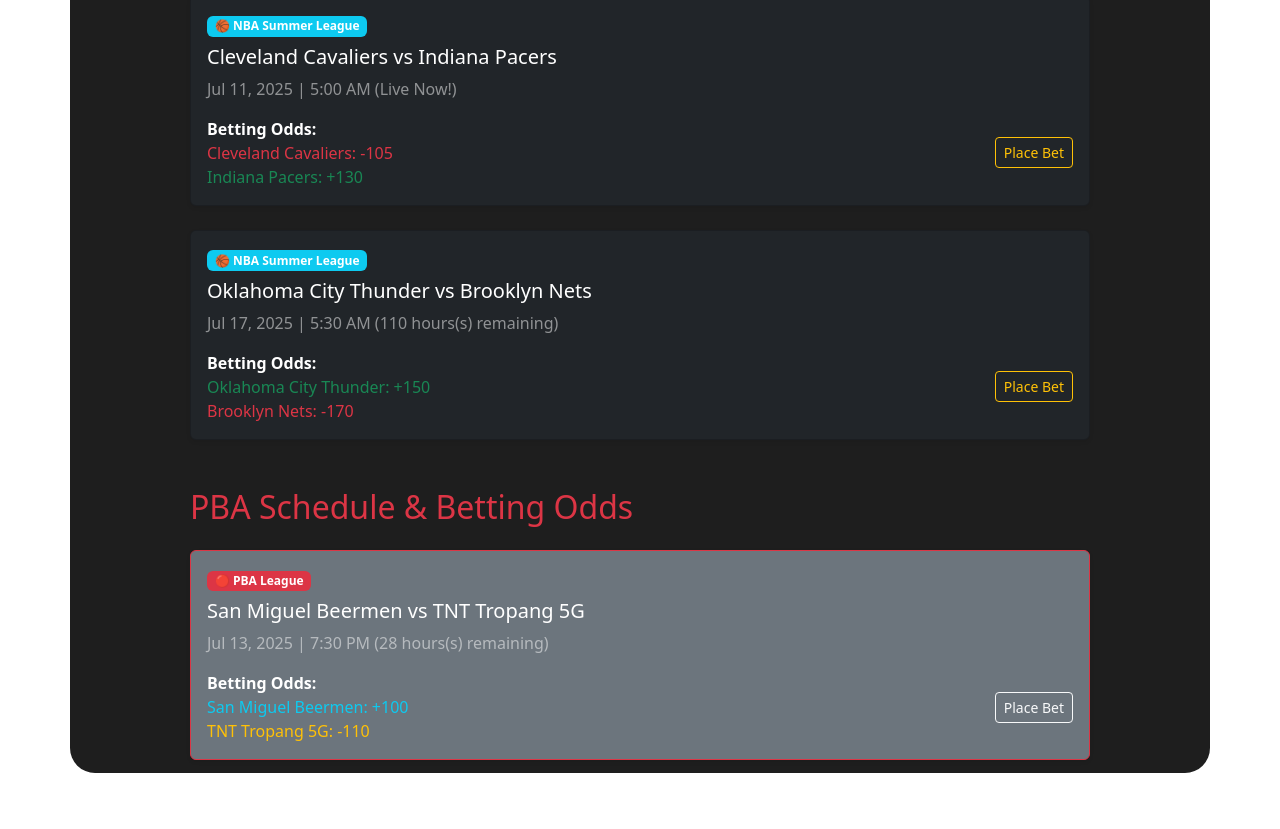
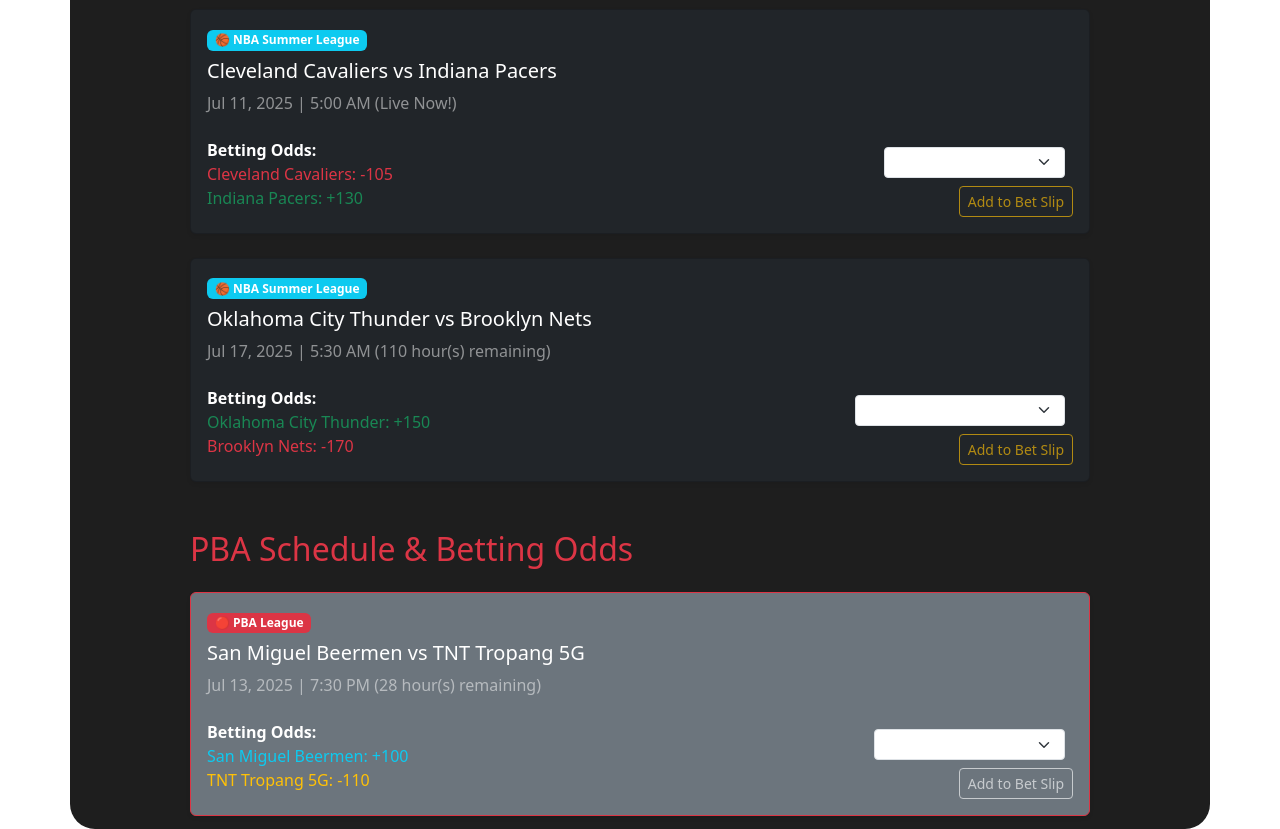
Before and after one commit to Kevindurant845/nba-747-odds, a Vue app: page /schedule-betting in a window 1280 px wide. Shown: the part 480-1309 px from the top of the page. Before the commit the page ends 1253 px from the top, so only its background shows below. Built offline with nearby package versions, Linux system fonts and the light colour scheme.

Commit message:
Updated ScheduleBettingView with bet slip support

```diff
--- a/src/components/NavBar.vue
+++ b/src/components/NavBar.vue
@@ -10,9 +10,17 @@
           <li class="nav-item"><router-link class="nav-link" to="/">Home</router-link></li>
           <li class="nav-item"><router-link class="nav-link" to="/schedule-betting">Schedule/Betting</router-link></li>
           <li class="nav-item"><router-link class="nav-link" to="/trivia">Trivia</router-link></li>
+          <li class="nav-item"><router-link class="nav-link" to="/quiz">Quiz</router-link></li>
           <li class="nav-item"><router-link class="nav-link" to="/about">About</router-link></li>
+          <li class="nav-item"><router-link class="nav-link" to="/betslip">Bet Slip</router-link></li> <!-- NEW -->
         </ul>
       </div>
     </div>
   </nav>
 </template>
+
+<script setup></script>
+
+<style scoped>
+/* Optional custom styles */
+</style>
--- a/src/router/index.js
+++ b/src/router/index.js
@@ -4,13 +4,15 @@
 import Trivia from '../views/Trivia.vue'
 import QuizView from '../views/QuizView.vue'
 import AboutViewVue from '../views/AboutView.vue'
+import BetSlipView from '../views/BetSlipView.vue' // New import from ginebra's finest benny
 
 const routes = [
   { path: '/', component: HomeView },
   { path: '/schedule-betting', component: ScheduleBettingView },
   { path: '/trivia', component: Trivia },
-  {path: '/quiz', component: QuizView},
-  { path: '/about', component: AboutViewVue }
+  { path: '/quiz', component: QuizView },
+  { path: '/about', component: AboutViewVue },
+  { path: '/betslip', component: BetSlipView } // New route from dayao
 ]
 
 const router = createRouter({
--- /dev/null
+++ b/src/views/BetSlipView.vue
@@ -0,0 +1,103 @@
+<template>
+  <div class="bet-slip-view">
+    <h2 class="mb-4 text-warning">Your Bet Slips</h2>
+
+    <!-- Empty State -->
+    <div v-if="bets.length === 0" class="text-center py-5">
+      <p class="text-white-50">No bets added yet.</p>
+      <router-link to="/schedule-betting" class="btn btn-outline-warning">Go to Odds</router-link>
+    </div>
+
+    <!-- Bet List -->
+    <div v-else>
+      <div class="card bg-dark text-white mb-3" v-for="(bet, index) in bets" :key="index">
+        <div class="card-body d-flex justify-content-between align-items-center">
+          <div>
+            <h5>{{ bet.teamA }} vs {{ bet.teamB }}</h5>
+            <p class="mb-0 text-white-50">{{ formatDate(bet.date) }} | {{ bet.time }}</p>
+            <small>Bet on: <strong>{{ bet.selectedTeam }}</strong> @ {{ bet.odds }}</small>
+          </div>
+          <button @click="removeBet(index)" class="btn btn-sm btn-danger">Remove</button>
+        </div>
+      </div>
+
+      <div class="d-grid gap-2 mt-4">
+        <button @click="generateReceipt" class="btn btn-success">Proceed & Generate Receipt</button>
+      </div>
+    </div>
+
+    <!-- Receipt Modal -->
+    <div v-if="receiptVisible" class="modal-overlay" @click.self="closeReceipt">
+      <div class="modal-content bg-dark p-4 rounded shadow text-white">
+        <h4 class="text-warning mb-3">Receipt</h4>
+        <ul class="list-group list-group-flush mb-3">
+          <li class="list-group-item bg-dark text-white" v-for="(bet, i) in bets" :key="i">
+            {{ bet.teamA }} vs {{ bet.teamB }} - {{ bet.selectedTeam }} @ {{ bet.odds }}
+          </li>
+        </ul>
+        <p>Total Bets: {{ bets.length }}</p>
+        <p>Timestamp: {{ receiptTime }}</p>
+        <button @click="closeReceipt" class="btn btn-secondary mt-2">Close</button>
+      </div>
+    </div>
+  </div>
+</template>
+<script setup>
+import { ref } from 'vue'
+import { useRouter } from 'vue-router'
+
+// Simulate bet data stored in localStorage or reactive state
+const bets = ref(JSON.parse(localStorage.getItem('bets') || '[]'))
+
+const receiptVisible = ref(false)
+const receiptTime = ref('')
+const router = useRouter()
+
+function removeBet(index) {
+  bets.value.splice(index, 1)
+  saveBets()
+}
+
+function saveBets() {
+  localStorage.setItem('bets', JSON.stringify(bets.value))
+}
+
+function generateReceipt() {
+  const now = new Date()
+  receiptTime.value = now.toLocaleString()
+  receiptVisible.value = true
+}
+
+function closeReceipt() {
+  receiptVisible.value = false
+  bets.value = [] // Clear bets after generating receipt
+  saveBets()
+}
+
+function formatDate(dateString) {
+  const options = { year: 'numeric', month: 'short', day: 'numeric' }
+  return new Date(dateString).toLocaleDateString('en-US', options)
+}
+</script>
+
+<style scoped>
+.bet-slip-view {
+  max-width: 800px;
+  margin: auto;
+  padding-top: 2rem;
+}
+.modal-overlay {
+  position: fixed;
+  top: 0; left: 0; right: 0; bottom: 0;
+  background-color: rgba(0,0,0,0.8);
+  display: flex;
+  align-items: center;
+  justify-content: center;
+  z-index: 9999;
+}
+.modal-content {
+  width: 100%;
+  max-width: 500px;
+  padding: 20px;
+}
+</style>
--- a/src/views/ScheduleBettingView.vue
+++ b/src/views/ScheduleBettingView.vue
@@ -1,18 +1,23 @@
 <template>
   <div class="schedule-betting-view">
-    <input v-model="searchQuery" placeholder="Search team..." class="form-control mb-3" />
+    <!-- Search Bar -->
+    <input
+      v-model="searchQuery"
+      placeholder="Search team..."
+      class="form-control mb-3"
+    />
+
+    <!-- NBA Games Section -->
     <h2 class="mb-4 text-warning">NBA Summer League Schedule & Betting Odds</h2>
 
-    <!-- Game List -->
-
-    <div v-if="games.length > 0" class="d-grid gap-4">
+    <div v-if="filteredGames(games).length > 0" class="d-grid gap-4">
       <div
         v-for="(game, index) in filteredGames(games)"
         :key="index"
         class="card bg-dark text-white shadow-sm"
       >
         <div class="card-body">
-          <!-- Summer League Badge -->
+          <!-- Badge -->
           <span v-if="game.isSummerLeague" class="badge bg-info mb-2">🏀 NBA Summer League</span>
 
           <!-- Game Info -->
@@ -26,17 +31,40 @@
             <div>
               <strong>Betting Odds:</strong>
               <ul class="list-unstyled mb-0">
-                <li :class="getOddsClass(game.odds.teamA)">{{ game.teamA }}: {{ game.odds.teamA }}</li>
-                <li :class="getOddsClass(game.odds.teamB)">{{ game.teamB }}: {{ game.odds.teamB }}</li>
+                <li :class="getOddsClass(game.odds.teamA)">
+                  {{ game.teamA }}: {{ game.odds.teamA }}
+                </li>
+                <li :class="getOddsClass(game.odds.teamB)">
+                  {{ game.teamB }}: {{ game.odds.teamB }}
+                </li>
               </ul>
             </div>
-            <button class="btn btn-outline-warning btn-sm">Place Bet</button>
+            <!-- Bet Controls -->
+            <div class="mt-3 d-flex flex-column align-items-end">
+              <select v-model="selectedTeam[index]" class="form-select form-select-sm me-2 mb-2">
+                <option value="">Select Team</option>
+                <option :value="game.teamA">{{ game.teamA }}</option>
+                <option :value="game.teamB">{{ game.teamB }}</option>
+              </select>
+              <button
+                @click="addToBetSlip(game, selectedTeam[index])"
+                class="btn btn-outline-warning btn-sm"
+                :disabled="!selectedTeam[index]"
+              >
+                Add to Bet Slip
+              </button>
+            </div>
           </div>
         </div>
       </div>
     </div>
 
-    <!-- PBA Game List -->
+    <!-- No NBA Games Found -->
+    <div v-if="filteredGames(games).length === 0" class="text-center my-5">
+      <p class="text-white-50">No matching NBA games found.</p>
+    </div>
+
+    <!-- PBA Games Section -->
     <div v-if="pbaGames.length > 0" class="mt-5">
       <h2 class="mb-4 text-danger">PBA Schedule & Betting Odds</h2>
 
@@ -47,7 +75,7 @@
           class="card bg-secondary text-white shadow-sm border border-danger"
         >
           <div class="card-body">
-        <!-- PBA Badge -->
+            <!-- Badge -->
             <span v-if="game.isPBA" class="badge bg-danger mb-2">🔴 PBA League</span>
 
             <!-- Game Info -->
@@ -61,39 +89,49 @@
               <div>
                 <strong>Betting Odds:</strong>
                 <ul class="list-unstyled mb-0">
-              <li :class="getOddsClass1(game.odds.teamA)">{{ game.teamA }}: {{ game.odds.teamA }}</li>
-              <li :class="getOddsClass1(game.odds.teamB)">{{ game.teamB }}: {{ game.odds.teamB }}</li>
+                  <li :class="getOddsClass1(game.odds.teamA)">
+                    {{ game.teamA }}: {{ game.odds.teamA }}
+                  </li>
+                  <li :class="getOddsClass1(game.odds.teamB)">
+                    {{ game.teamB }}: {{ game.odds.teamB }}
+                  </li>
                 </ul>
               </div>
-          <button class="btn btn-outline-light btn-sm">Place Bet</button>
+              <!-- Bet Controls -->
+              <div class="mt-3 d-flex flex-column align-items-end">
+                <select v-model="selectedTeamPBA[index]" class="form-select form-select-sm me-2 mb-2">
+                  <option value="">Select Team</option>
+                  <option :value="game.teamA">{{ game.teamA }}</option>
+                  <option :value="game.teamB">{{ game.teamB }}</option>
+                </select>
+                <button
+                  @click="addToBetSlip(game, selectedTeamPBA[index])"
+                  class="btn btn-outline-light btn-sm"
+                  :disabled="!selectedTeamPBA[index]"
+                >
+                  Add to Bet Slip
+                </button>
+              </div>
             </div>
           </div>
         </div>
       </div>
     </div>
 
-    <!-- No Games Message -->
-    <div v-if="games.length === 0" class="text-center my-5">
-      <p class="text-white-50">No upcoming games found.</p>
+    <!-- No PBA Games Found -->
+    <div v-if="filteredGames(pbaGames).length === 0 && pbaGames.length > 0" class="text-center my-5">
+      <p class="text-white-50">No matching PBA games found.</p>
     </div>
   </div>
 </template>
 
 <script setup>
 import { ref } from 'vue'
+import { useRouter } from 'vue-router'
 
-const searchQuery = ref('')
+const router = useRouter()
 
-function filteredGames(gameList){
-  if (!searchQuery.value) return gameList
-  const query = searchQuery.value.toLowerCase()
-  return gameList.filter(game =>
-    game.teamA.toLowerCase().includes(query) ||
-    game.teamB.toLowerCase().includes(query)
-  )
-}
-
-// Manually defined NBA schedule
+// --- DATA ---
 const games = ref([
   {
     teamA: "New Orleans Pelicans",
@@ -129,6 +167,7 @@
     }
   }
 ])
+
 const pbaGames = ref([
   {
     teamA: "San Miguel Beermen",
@@ -143,7 +182,39 @@
   }
 ])
 
-// Helper function to format date
+// --- SEARCH FILTER ---
+const searchQuery = ref('')
+
+function filteredGames(gameList){
+  if (!searchQuery.value) return gameList
+  const query = searchQuery.value.toLowerCase()
+  return gameList.filter(game =>
+    game.teamA.toLowerCase().includes(query) ||
+    game.teamB.toLowerCase().includes(query)
+  )
+}
+
+// --- BET SLIP LOGIC ---
+const selectedTeam = ref({})
+const selectedTeamPBA = ref({})
+
+function addToBetSlip(game, team) {
+  if (!team) return
+
+  let bets = JSON.parse(localStorage.getItem('bets') || '[]')
+  bets.push({
+    teamA: game.teamA,
+    teamB: game.teamB,
+    date: game.date,
+    time: game.time,
+    selectedTeam: team,
+    odds: game.odds[team === game.teamA ? 'teamA' : 'teamB']
+  })
+  localStorage.setItem('bets', JSON.stringify(bets))
+  router.push('/betslip')
+}
+
+// --- UTILITIES ---
 function formatDate(dateString) {
   const options = { year: 'numeric', month: 'short', day: 'numeric' }
   return new Date(dateString).toLocaleDateString('en-US', options)
@@ -153,10 +224,10 @@
   const gameDateTime = new Date(`${dateString} ${gameTime}`)
   const now = new Date()
   const diffMs = gameDateTime - now
-  const diffHours = Math.floor(diffMs /(1000 * 60 * 60))
+  const diffHours = Math.floor(diffMs / (1000 * 60 * 60))
 
   if (diffHours < 0) return 'Live Now!'
-  return `${diffHours} hours(s) remaining`
+  return `${diffHours} hour(s) remaining`
 }
 
 function getOddsClass(odds){
@@ -166,7 +237,6 @@
 function getOddsClass1(odds){
   return parseFloat(odds) > 0 ? 'text-info' : 'text-warning'
 }
-
 </script>
 
 <style scoped>
```
Lines whose indentation alone changed are shown as unchanged.
